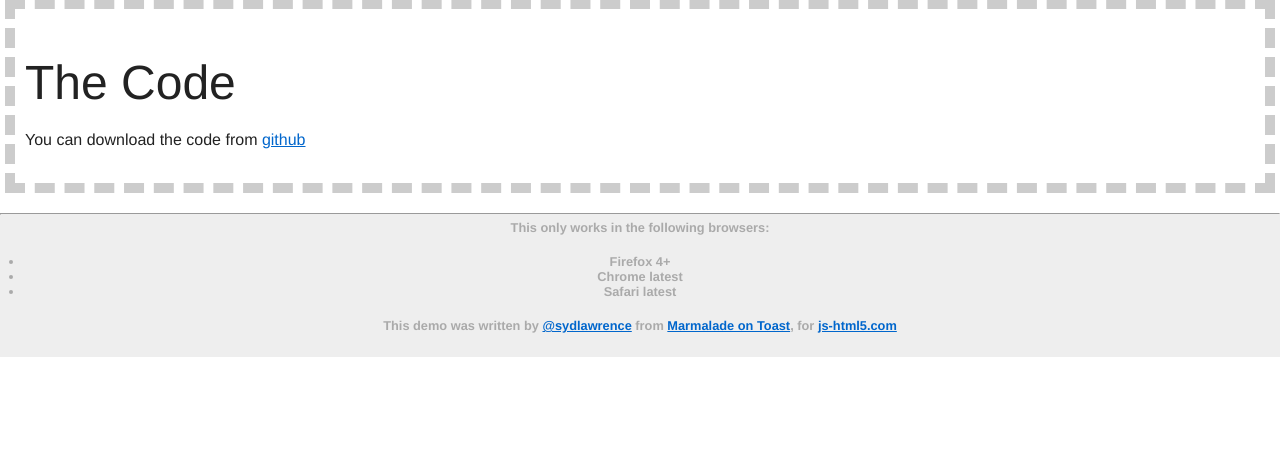
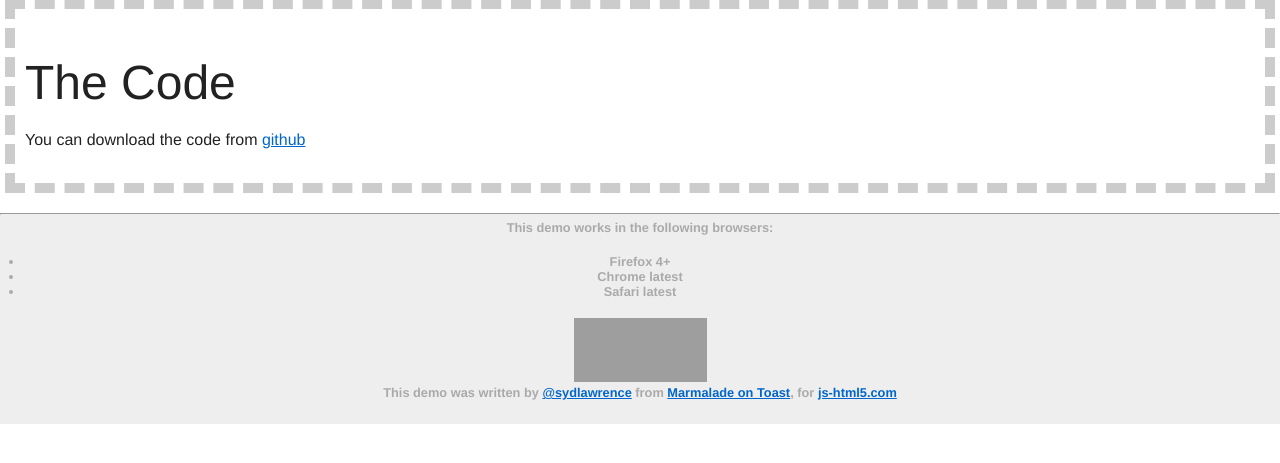
Before and after one commit to sydlawrence/HTML5-History, a PHP site: page /code.php in a window 1280 px wide. Shown: the part 112-575 px from the top of the page. Run offline with PHP 8.4, Linux system fonts and the light colour scheme; some libraries are stand-ins or nearby versions; grey boxes are pictures that could not be loaded.

Commit message:
Added HTML5 logo

```diff
--- a/views/htmlview.php
+++ b/views/htmlview.php
@@ -44,12 +44,17 @@
 	<hr/>
 
 	<footer>
-		<p>This only works in the following browsers:</p>
+		<p>This demo works in the following browsers:</p>
 		<ul>
 			<li>Firefox 4+ </li>
 			<li>Chrome latest </li>
 			<li>Safari latest </li>
 		</ul>
+
+		<a href="http://www.w3.org/html/logo/">
+<img src="http://www.w3.org/html/logo/badge/html5-badge-h-performance.png" width="133" height="64" alt="HTML5 Powered with Performance &amp; Integration" title="HTML5 Powered with Performance &amp; Integration">
+</a>
+
 		<p>This demo was written by <a href="http://twitter.com/sydlawrence">@sydlawrence</a> from <a href="http://www.marmaladeontoast.co.uk">Marmalade on Toast</a>, for <a href="http://js-html5.com">js-html5.com</a></p>
 	</footer>
 
```
